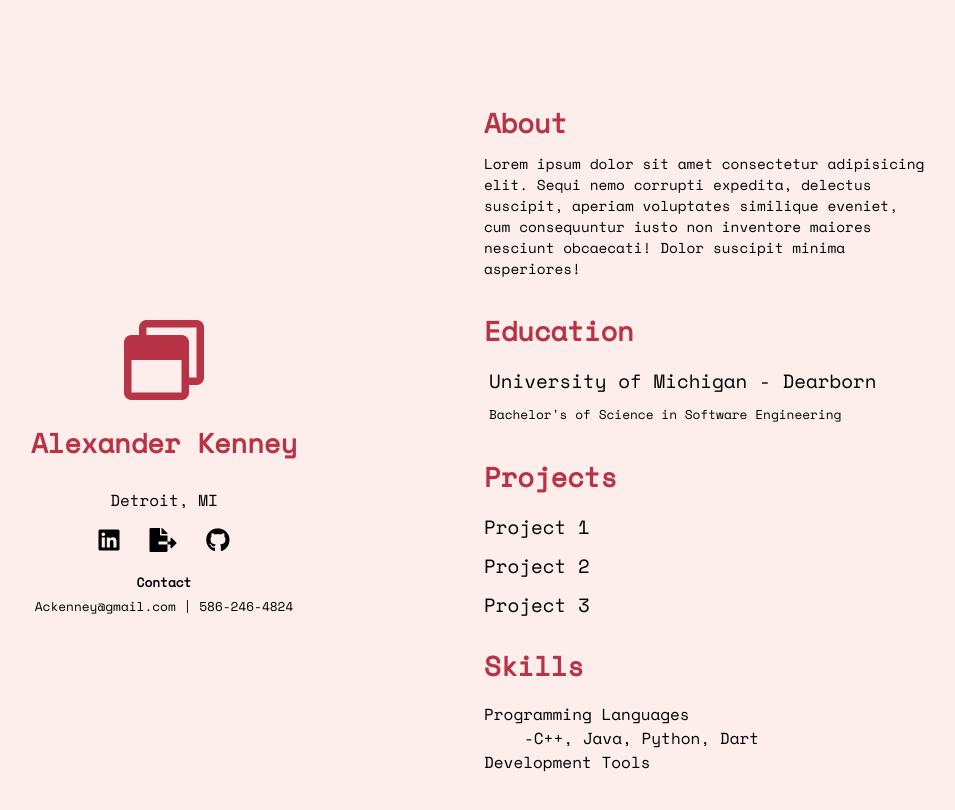
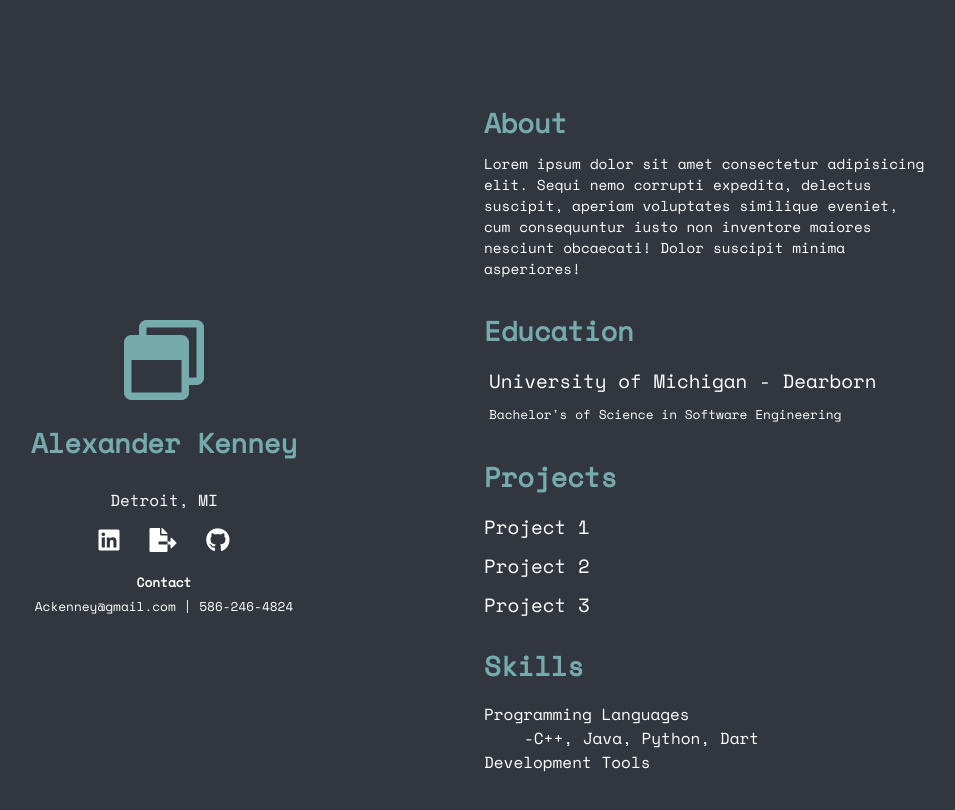
Before and after one commit to ackenney/portfolio, a plain HTML site: page index.html in a window 1280 px wide. Shown: the whole page, without its empty margins (156-1111 px from the left). Drawn offline with Linux system fonts and the light colour scheme.

Commit message:
Update color palette

```diff
--- a/assets/styles.css
+++ b/assets/styles.css
@@ -10,8 +10,8 @@ body{
     margin: 0;
     padding: 0;
     font-family: 'font', sans-serif;
-    background-color: #fdeeeb;
-    color: #000000;
+    background-color: #31363f;
+    color: #ffffff;
     padding-bottom: 50px;
 
 }
@@ -22,11 +22,11 @@ body{
 }
 
 h2,.white{
-    color: #B83346;
+    color: #76abae;
 }
 
 a{
-    color: #000000;
+    color: #ffffff;
     text-decoration: none;
 }
 
@@ -68,7 +68,7 @@ a{
 }
 
 .my-contact a:hover{
-    color: #B83346;
+    color: #76abae;
     cursor: pointer;
     transition: 0.3s;
 }
@@ -97,7 +97,7 @@ a{
     padding: 5px;
     font-size: 1.2rem;
     width: 500px;
-    color: #000000;
+    color: #ffffff;
     /* #55B833 apple*/
 }
 
@@ -107,7 +107,7 @@ a{
     font-size: 0.8rem;
     padding-bottom: 10px;
 
-    color: #000000;
+    color: #ffffff;
 
 }
 
@@ -128,7 +128,7 @@ a{
 
 .resume a:hover{
     font-size: 1.3rem;
-    color: #B83346;
+    color: #76abae;
     cursor: pointer;
     transition: 0.2s;
 }
```
Also changed, not shown: index.html (+0 -1 lines).
